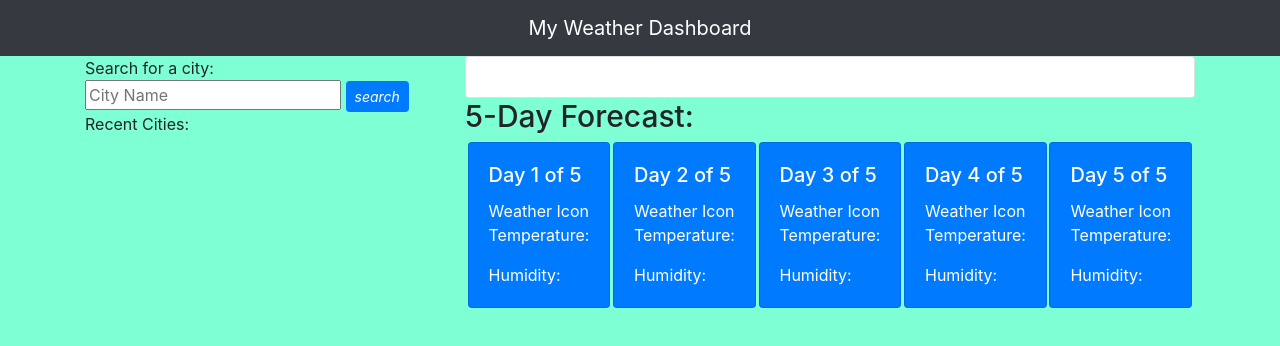
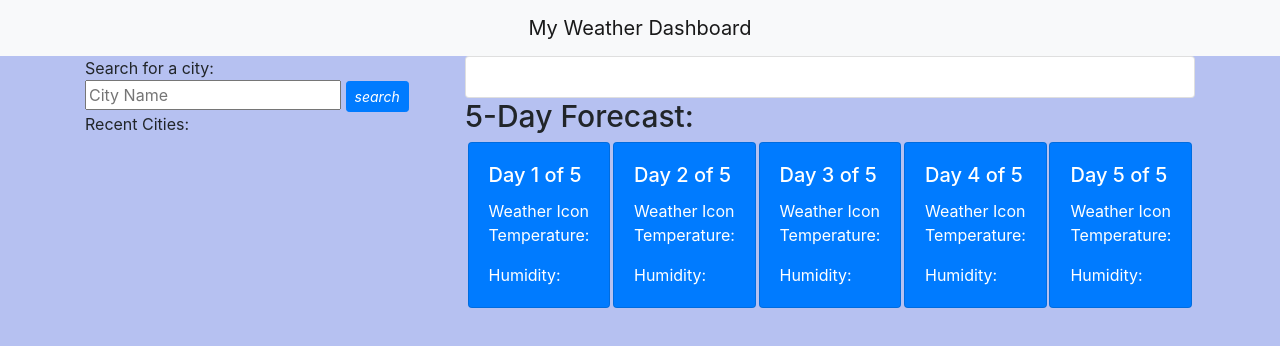
Before and after one commit to EEErban/my_weather_app, a plain HTML site: page index.html in a window 1280 px wide. Drawn offline with nearby package versions, Linux system fonts and the light colour scheme.

Commit message:
modified files

```diff
--- a/assets/css/style.css
+++ b/assets/css/style.css
@@ -13,6 +13,6 @@
   }
 
   body {
-    background-color: aquamarine;
+    background-color: rgba(178, 189, 241, 0.938);
     margin: 0;
   }
--- a/index.html
+++ b/index.html
@@ -13,7 +13,7 @@
 </head>
 <body>
 
-    <nav class="navbar navbar-dark bg-dark">
+    <nav class="navbar navbar-light bg-light">
         <a class="navbar-brand mx-auto" href="#">
             <div class="text-center">My Weather Dashboard</div>
         </a>
--- a/script.js
+++ b/script.js
@@ -1,2 +1,3 @@
-// my personal api key
-const API_KEY = "daec47703f99b2f83bf596fb6f85bb1f";
+$('#search-button').on('click',(event) => {
+   console.log(event)
+})
```
